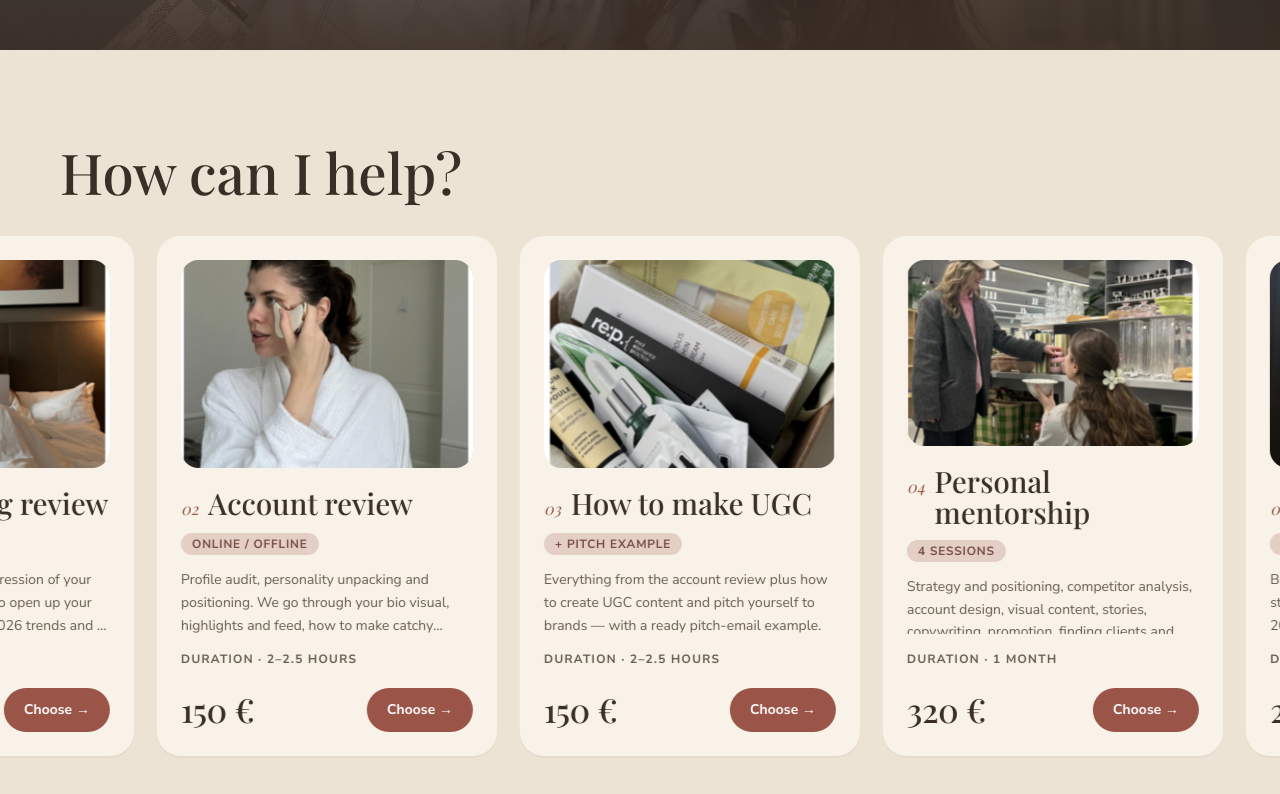
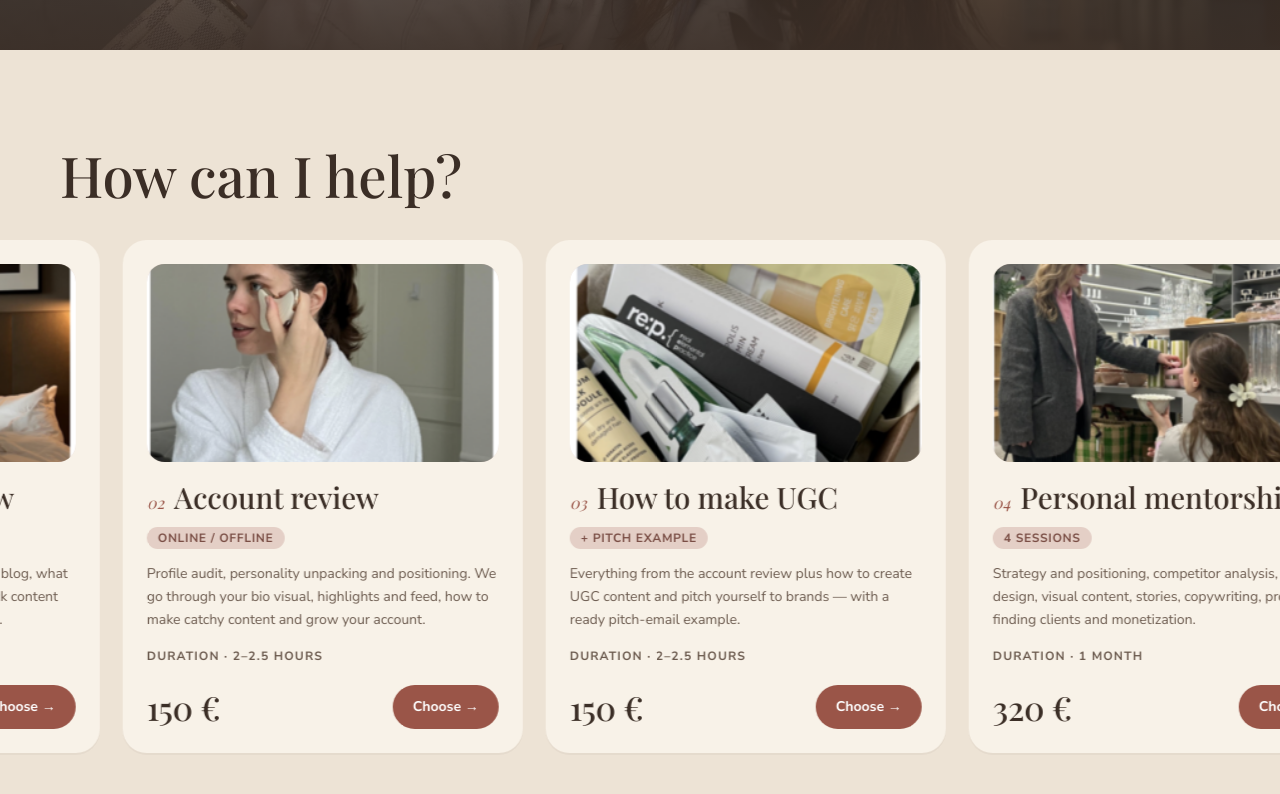
Before and after one commit to wiselab-group/eleonora.ee, a Next.js app: page / in a window 1280 px wide. Shown: the part 750-1544 px from the top of the page. Built offline with nearby package versions, Linux system fonts and the light colour scheme.

Commit message:
fix(services): stop card copy clipping mid-line

```diff
--- a/src/components/sections/ServiceCard.tsx
+++ b/src/components/sections/ServiceCard.tsx
@@ -55,32 +55,32 @@ export function ServiceCard({
         href={serviceTelegramLink(service, lang)}
         target="_blank"
         rel="noopener noreferrer"
-        className="group flex flex-col h-full max-h-[min(520px,calc(100dvh-var(--services-title-space)))] w-[min(78vw,340px)] bg-(--color-surface) rounded-3xl p-5 sm:p-6 no-underline text-inherit shadow-[0_2px_0_rgba(59,46,38,0.04)] transition-shadow duration-250 ease-(--ease-transition) hover:shadow-[0_22px_44px_rgba(59,46,38,0.12)]"
+        className="group flex flex-col h-full max-h-[min(620px,calc(100dvh-var(--services-title-space)))] w-[min(82vw,400px)] bg-(--color-surface) rounded-3xl p-5 sm:p-6 no-underline text-inherit shadow-[0_2px_0_rgba(59,46,38,0.04)] transition-shadow duration-250 ease-(--ease-transition) hover:shadow-[0_22px_44px_rgba(59,46,38,0.12)]"
       >
-        <div className="aspect-4/3 overflow-hidden rounded-[18px] bg-(--color-tag-bg) relative mb-5">
+        <div className="aspect-video overflow-hidden rounded-[18px] bg-(--color-tag-bg) relative mb-5 shrink-0">
           <Image
             src={image}
             alt={imageAlt}
             fill
-            sizes="340px"
+            sizes="400px"
             className="object-cover"
             placeholder="blur"
           />
         </div>
-        <div className="flex items-baseline gap-2.5 mb-2.5">
+        <div className="flex items-baseline gap-2.5 mb-2.5 shrink-0">
           {numBadge}
           <h3 className="font-(family-name:--font-display) font-medium text-(length:--text-title) leading-[1.05] m-0">
             {service.title}
           </h3>
         </div>
-        <div className="mb-3.5">{tag}</div>
-        <p className="text-[clamp(13px,1.1vw,14px)] leading-relaxed text-(--color-text-faint) line-clamp-3 mb-4">
+        <div className="mb-3.5 shrink-0">{tag}</div>
+        <p className="text-[clamp(13px,1.1vw,14px)] leading-relaxed text-(--color-text-faint) mb-4 shrink-0">
           {service.desc}
         </p>
-        <span className="text-(length:--text-label) font-bold tracking-[0.1em] uppercase text-(--color-text-faint)">
+        <span className="text-(length:--text-label) font-bold tracking-[0.1em] uppercase text-(--color-text-faint) shrink-0">
           {duration} · {service.dur}
         </span>
-        <div className="mt-auto pt-5 flex flex-wrap items-center justify-between gap-3">
+        <div className="mt-auto pt-5 flex flex-wrap items-center justify-between gap-3 shrink-0">
           {price}
           {ctaPill}
         </div>
```
